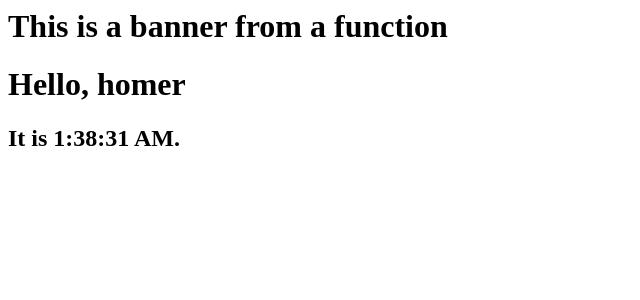
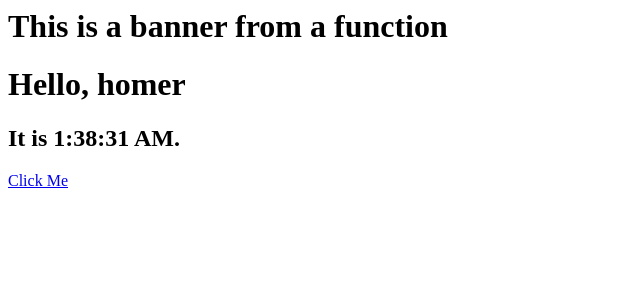
Before and after one commit to AdilKhn/hello-react, a React (Create React App) app: page / in a window 1280 px wide. Shown: the top 300 px of the page, without its empty margins (0-640 px from the left). Built offline with nearby package versions, Linux system fonts and the light colour scheme.

Commit message:
Adds a Component Class with an event

```diff
--- /dev/null
+++ b/src/components/MyButton.js
@@ -0,0 +1,17 @@
+import React from 'react';
+
+export default class MyButton extends React.Component{
+
+  handleClick(e) {
+    e.preventDefault();
+    console.log('So I just got clicked!');
+  }
+
+  render() {
+    return (
+      <a href="#" onClick={this.handleClick}>
+        Click Me
+      </a>
+    );
+  }
+}
--- a/src/index.js
+++ b/src/index.js
@@ -1,6 +1,7 @@
 import React from 'react';
 import ReactDOM from 'react-dom';
 import Utils from './utils';
+import MyButton from './components/MyButton';
 function Banner(props) {
   return (
     <div>
@@ -9,6 +10,8 @@ function Banner(props) {
     </div>
   );
 }
+
+
 
 class Clock extends React.Component {
   constructor(props) {
@@ -50,6 +53,7 @@ ReactDOM.render(
   <div>
     <Banner/>
     <Clock place="Jupiter"/>
+    <MyButton />
   </div>,
   document.getElementById('root')
 
```
